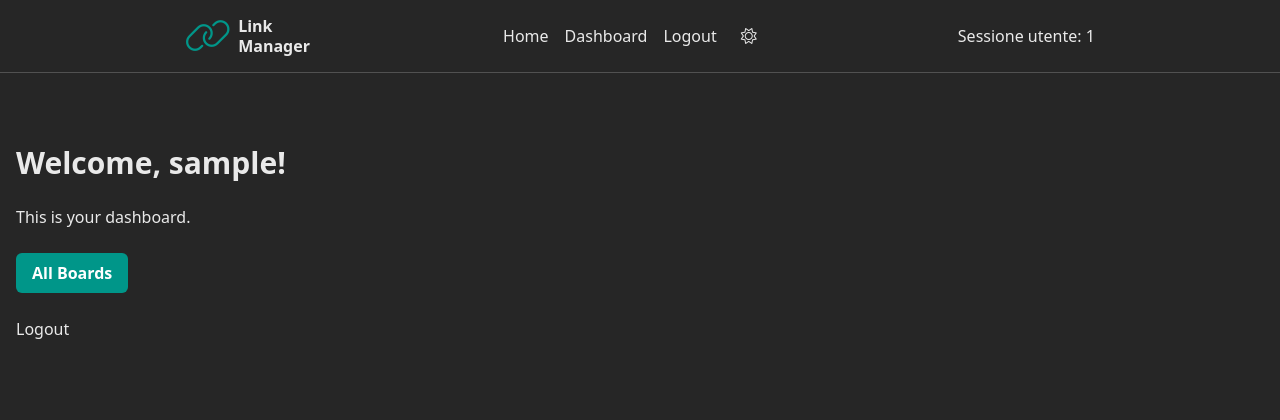
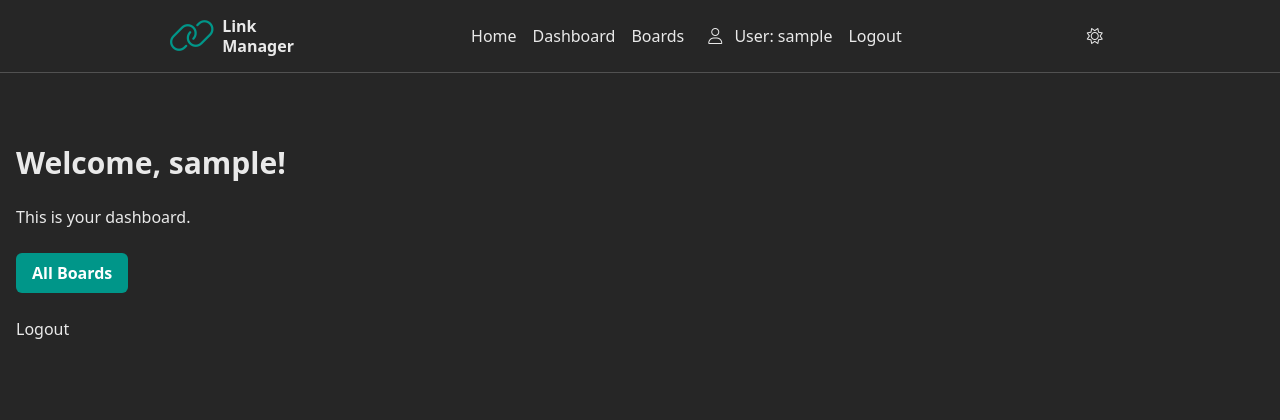
Before and after one commit to travolgi/link-manager, a PHP site: page /link-manager/index.php in a window 1280 px wide. Shown: the top 420 px of the page. Run offline with PHP 8.4, Linux system fonts and the light colour scheme; the visitor is signed in with stand-in values (Sample User, id 1); style sheets or scripts are compiled from the project's sources.

Commit message:
added currentUser to base Controller for global access, added default board, header nav optimization and minor fix

```diff
--- a/app/controllers/BoardController.php
+++ b/app/controllers/BoardController.php
@@ -38,7 +38,6 @@ class BoardController extends Controller {
 		}
 
 		$board = $this->boardModel->createBoard($user_id, $boardName);
-
 
 		if ( $board ) {
 			$_SESSION['board-crud-success'] = 'Board successfully created.';
--- a/app/controllers/DashboardController.php
+++ b/app/controllers/DashboardController.php
@@ -1,13 +1,10 @@
 <?php
 require_once __DIR__ . '/../core/Controller.php';
-require_once __DIR__ . '/../helpers/current_user_id.php';
 
 class DashboardController extends Controller {
 	public function showDashboard() {
 		$this->requireLogin();
 
-		$user = $this->userModel->getUserById( currentUserId() );
-
-		$this->render('dashboard', ['user' => $user]);
+		$this->render('dashboard');
 	}
 }
--- a/app/core/Controller.php
+++ b/app/core/Controller.php
@@ -5,12 +5,18 @@ if (session_status() === PHP_SESSION_NONE) {
 
 require_once __DIR__ . '/../config/db.php';
 require_once __DIR__ . '/../models/UserModel.php';
+require_once __DIR__ . '/../helpers/current_user_id.php';
 
 class Controller {
 	protected $userModel;
+	protected $currentUser;
 
 	public function __construct($pdo) {
 		$this->userModel = new UserModel($pdo);
+
+		if ( currentUserId() ) {
+			$this->currentUser = $this->userModel->getUserById( currentUserId() );
+		}
 	}
 
 	// check if the user is logged in
@@ -23,6 +29,7 @@ class Controller {
 
 	// render the view
 	protected function render($viewName, $data = []) {
+		$data['currentUser'] = $this->currentUser;
 		extract($data, EXTR_SKIP);
 
 		ob_start();
--- a/app/views/boards.php
+++ b/app/views/boards.php
@@ -35,6 +35,10 @@
 					</div>
 				</div>
 			<?php endforeach; ?>
+
+			<div class="border border-neutral-300 dark:border-white/20 p-4 rounded-md">
+				<h3 class="font-semibold text-xl mb-4">General</h3>
+			</div>
 		<?php endif; ?>
 	</div>
 
@@ -44,7 +48,7 @@
 			type="text"
 			name="name"
 			id="name"
-			placeholder="Board Name"
+			placeholder="Enter Board Name"
 			required
 		/>
 
--- a/app/views/dashboard.php
+++ b/app/views/dashboard.php
@@ -1,5 +1,5 @@
 <div class="space-y-6">
-	<h2 class="font-bold text-3xl">Welcome, <?= htmlspecialchars( $user['username'] ) ?>!</h2>
+	<h2 class="font-bold text-3xl">Welcome, <?= htmlspecialchars( $currentUser['username'] ) ?>!</h2>
 
 	<p>This is your dashboard.</p>
 
--- a/app/views/login.php
+++ b/app/views/login.php
@@ -1,5 +1,3 @@
-<?php $_SESSION['register-user-success'] = 'User registration successful. Log in now!';
-?>
 <div class="grid mx-auto gap-6 p-6 max-w-sm border border-neutral-300 dark:border-white/20 rounded-md">
 	<h2 class="font-bold text-3xl">Login</h2>
 
--- a/app/views/partials/header.php
+++ b/app/views/partials/header.php
@@ -25,6 +25,15 @@
 						<a href="index.php?action=dashboard">Dashboard</a>
 					</li>
 					<li>
+						<a href="index.php?action=showBoards">Boards</a>
+					</li>
+					<li>
+						<a href="#">
+							<i class="fa-light fa-user px-2"></i>
+							User: <?= htmlspecialchars( $currentUser['username'] ) ?>
+						</a>
+					</li>
+					<li>
 						<a href="index.php?action=logout">Logout</a>
 					</li>
 				<?php else : ?>
@@ -35,16 +44,13 @@
 						</a>
 					</li>
 				<?php endif; ?>
-
-				<li id="ui-theme">
-					<i class="fa-light fa-sun px-2 hidden dark:block"></i>
-					<i class="fa-light fa-moon px-2 dark:hidden"></i>
-				</li>
 			</ul>
 		</nav>
 
-		<span>Sessione utente: <?= $_SESSION['user_id'] ?? 'none' ?></span>
-
+		<button id="ui-theme">
+			<i class="fa-light fa-sun px-2 hidden dark:block"></i>
+			<i class="fa-light fa-moon px-2 dark:hidden"></i>
+		</button>
 	</header>
 
 	<main class="min-h-[80vh] py-18 px-4">
--- a/public/index.php
+++ b/public/index.php
@@ -13,22 +13,34 @@ $action = $_GET['action'] ?? '';
 // router
 switch ($action) {
 	case 'showLogin':
-		$authController->showLogin();
+		if ( !isset($_SESSION['user_id']) ) {
+			$authController->showLogin();
+		} else {
+			header('Location: index.php?action=showDashboard');
+		}
 		break;
 
 	case 'login':
 		if ( $_SERVER['REQUEST_METHOD'] === 'POST' ) {
 			$authController->login();
+		} else {
+			header('Location: index.php?action=showLogin');
 		}
 		break;
 
 	case 'showRegister':
-		$authController->showRegister();
+		if ( !isset($_SESSION['user_id']) ) {
+			$authController->showRegister();
+		} else {
+			header('Location: index.php?action=showDashboard');
+		}
 		break;
 
 	case 'register':
 		if ( $_SERVER['REQUEST_METHOD'] === 'POST' ) {
 			$authController->register();
+		} else {
+			header('Location: index.php?action=showRegister');
 		}
 		break;
 
@@ -47,6 +59,8 @@ switch ($action) {
 	case 'storeBoard':
 		if ( $_SERVER['REQUEST_METHOD'] === 'POST' ) {
 			$boardController->storeBoard();
+		} else {
+			header('Location: index.php?action=showBoards');
 		}
 		break;
 
@@ -57,12 +71,16 @@ switch ($action) {
 	case 'updateBoard':
 		if ( $_SERVER['REQUEST_METHOD'] === 'POST' ) {
 			$boardController->updateBoard();
+		} else {
+			header('Location: index.php?action=editBoard');
 		}
 		break;
 
 	case 'deleteBoard':
 		if ( $_SERVER['REQUEST_METHOD'] === 'POST' ) {
 			$boardController->deleteBoard();
+		} else {
+			header('Location: index.php?action=showBoards');
 		}
 		break;
 
```
